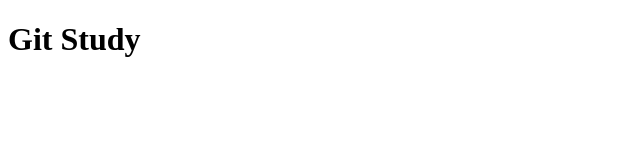
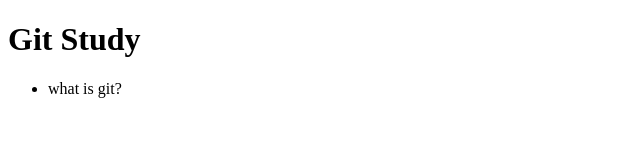
Before and after one commit to terrybyte/git_test, a plain HTML site: page index.html in a window 1280 px wide. Shown: the whole page, without its empty margins (0-640 px from the left). Drawn offline with Linux system fonts and the light colour scheme.

Commit message:
git이란 무엇인가?

```diff
--- a/index.html
+++ b/index.html
@@ -9,6 +9,7 @@
 		<h1>Git Study</h1>
 	</header>
 	<ul>
+		<li>what is git?</li>
 	</ul>
 </body>
 </html>
```
